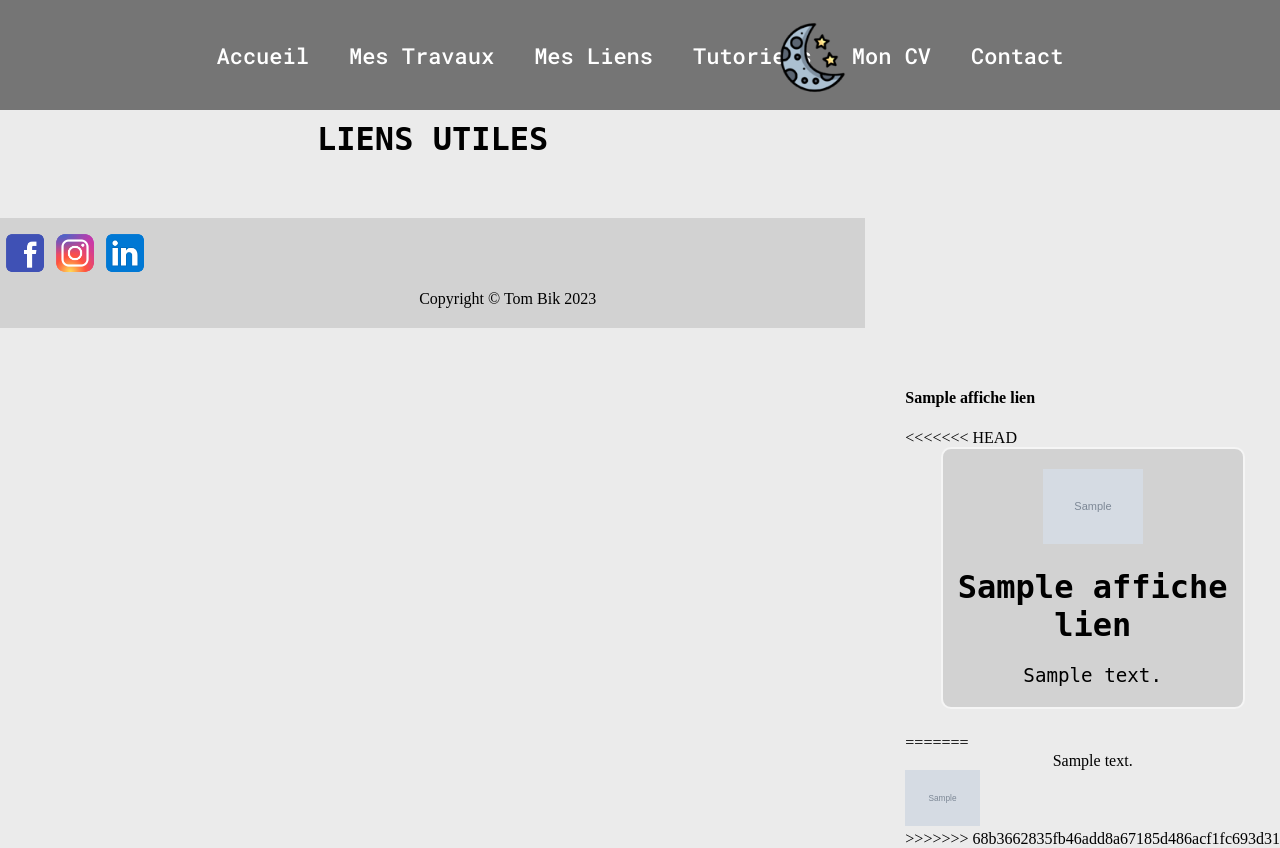
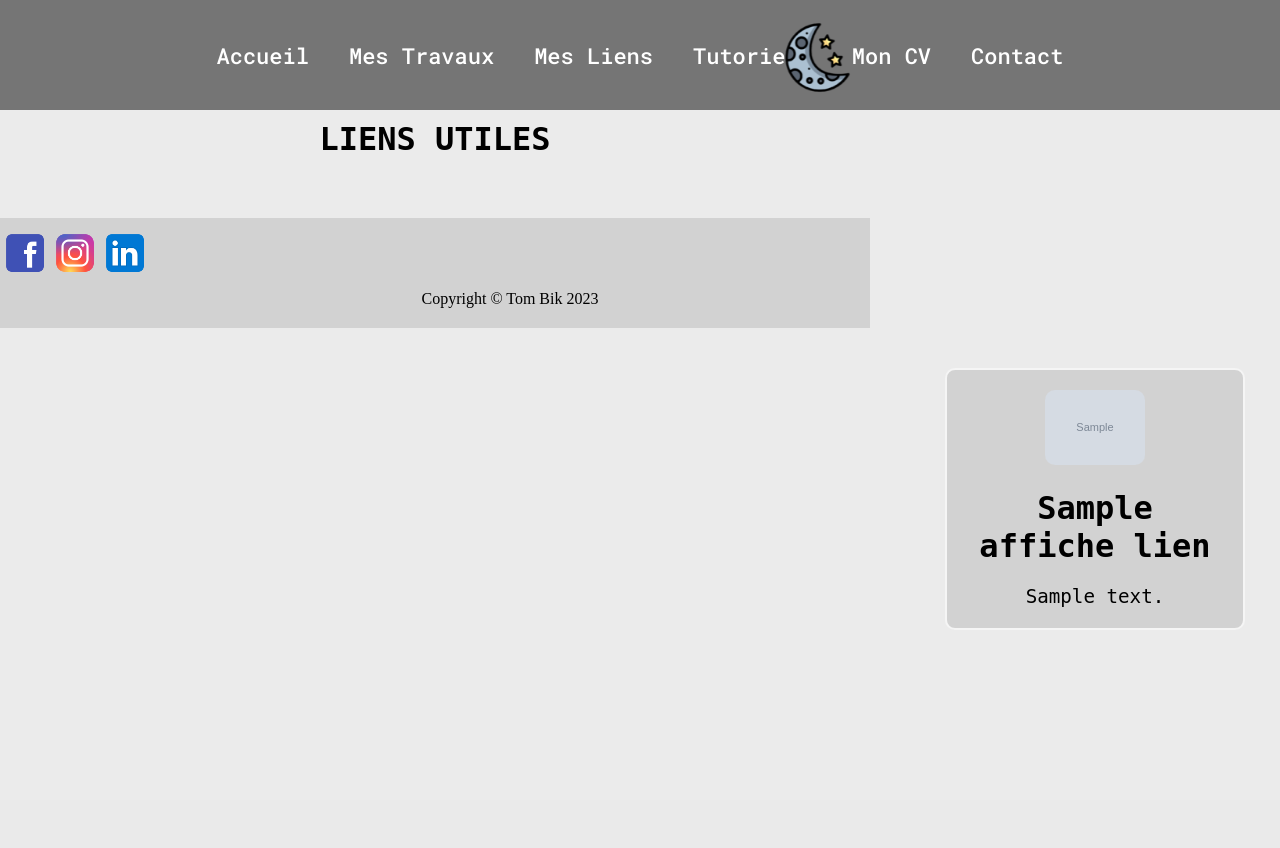
Before and after one commit to Slashyo/Portfolio, a PHP site: template view/mesLien.php in a window 1280 px wide. After the commit the page ends 628 px from the top, so only its background shows below. Run offline with PHP 8.4, Linux system fonts and the light colour scheme; the template is opened without the code that fills it: most values are stand-ins (such as "Sample title", 1, 10 or a date in 2020); grey boxes marked "Sample" are stand-in pictures.

Commit message:
13-03 Finish

```diff
--- a/public/css/lien.css
+++ b/public/css/lien.css
@@ -256,6 +256,10 @@ body.dark-mode .liens {
     font-weight: 500;
 }
 
+.liens a img {
+    border-radius: 10px;
+}
+
 h1 {
     text-align: center;
     font-family: 'Space Mono', monospace;
--- a/public/css/menuDarkMode.css
+++ b/public/css/menuDarkMode.css
@@ -324,7 +324,7 @@ form {
     align-items: center;
     padding: 30px;
     border: 1px solid #ccc;
-    border-radius: 5px;
+    border-radius: 15px;
     box-shadow: 0 0 10px #ccc;
     font-family: 'Roboto Mono', monospace;
     max-width: 100%;
@@ -335,6 +335,8 @@ form {
 }
 
 #affichval{
+    line-height: 75px;
+    justify-self: center;
     grid-area: message;
     font-weight: bolder;
     font-size: 15px;
--- a/view/contact.php
+++ b/view/contact.php
@@ -17,13 +17,13 @@ include 'include/menuDarkMode.php';
 
 <form action="#" method="POST">
 		<label for="nom">Nom</label>
-		<input type="text" id="nom" name="nom" placeholder="Votre nom" required>
+		<input type="text" id="nom" name="nom" required>
 
 		<label for="email">Email</label>
-		<input type="text" id="email" name="email" placeholder="Votre adresse email" required>
+		<input type="text" id="email" name="email" required>
 
 		<label for="message">Message</label>
-		<textarea id="message" name="message" placeholder="Votre message" required></textarea>
+		<textarea id="message" name="message" required></textarea>
 
 		<input type="submit" value="Envoyer">
 </form>
--- a/view/mesLien.php
+++ b/view/mesLien.php
@@ -19,25 +19,13 @@ include 'include/menuDarkMode.php';
 // Affichage des liens
 foreach($afficheLien as $item):
 ?>
-<div id="lienGlobal">
-    <div id='titre'><h4><?=$item['titre']?></h4></div>
 
-<<<<<<< HEAD
     <div class='liens'>
     <a href="<?=$item['url']?>" target="_blank"><img src="<?=$item['image']?>" width="100px" height="auto" alt=""></a>
-        <h3><?=$item['titre']?> </h3>
-        <p><?=$item['description']?></p>
+    <h3><?=$item['titre']?> </h3>
+    <p><?=$item['description']?></p>
+      </div>
 
-    </div>
-
-=======
-    <div id="description"><p><?=$item['description']?></p></div>
-
-    <div id="imageLien">
-    <a href="<?=$item['url']?>" target="_blank"><img src="<?=$item['image']?>" width="75px" height="auto" alt=""></a>
-    </div>
-</div>
->>>>>>> 68b3662835fb46add8a67185d486acf1fc693d31
 <?php
 endforeach;
 ?>
```
Also changed, not shown: data/portfolio.sql (+22 -5 lines).
